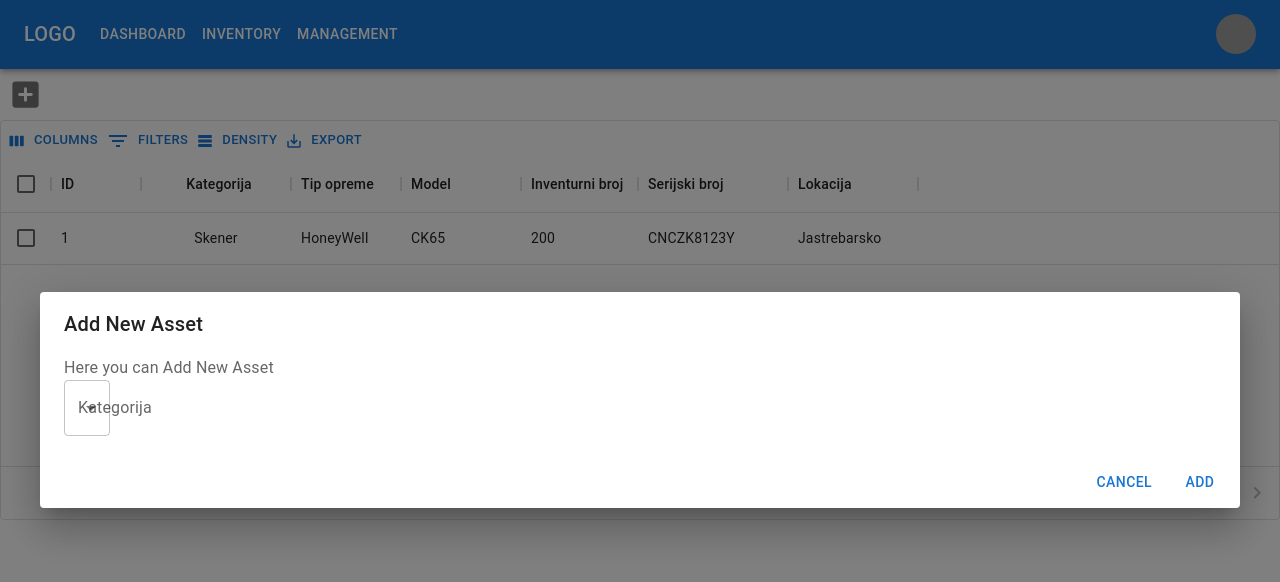
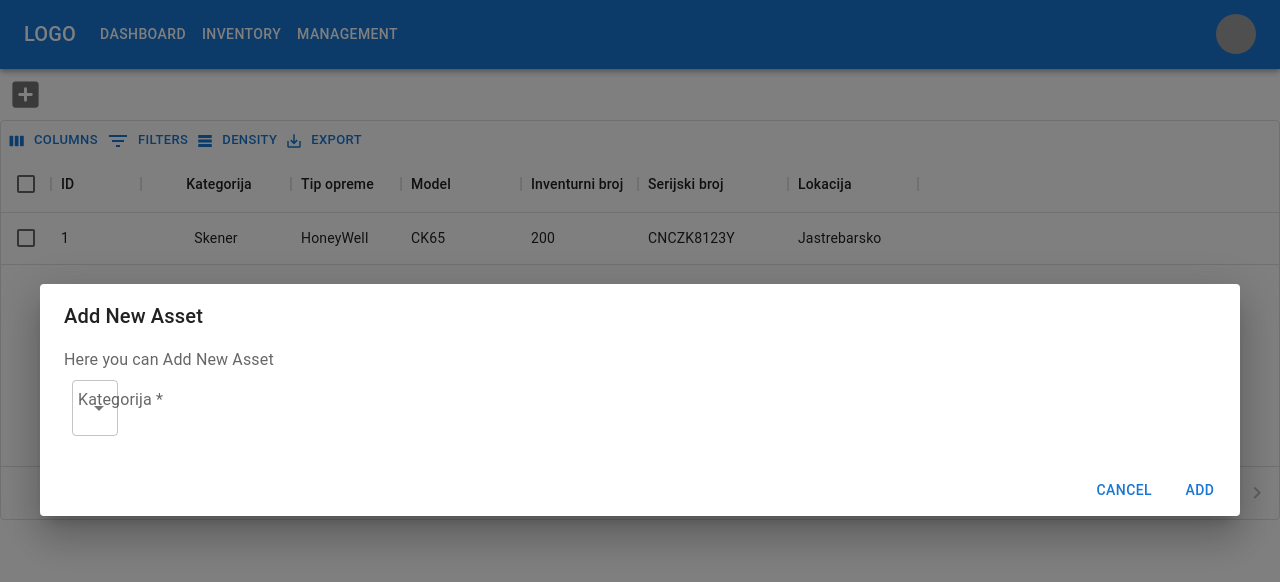
Before and after one commit to NicKyeaa/inventoryman, a React (Create React App) app: page / in a window 1280 px wide. Both pictures are taken after a click on the button 25 px from the left and 94 px from the top of the page. Shown: the top 582 px of the page. Built offline with nearby package versions, Linux system fonts and the light colour scheme; grey boxes are pictures that could not be loaded.

Commit message:
Added some comments for InvGrid.jsx

```diff
--- a/src/Components/AddModal.jsx
+++ b/src/Components/AddModal.jsx
@@ -22,13 +22,13 @@ export default function AddModal(props) {
                         Here you can Add New Asset
                     </DialogContentText>
                     <FormControl fullWidth>
-                        <Box sx={{ minWidth: 120 }}>
-                            <InputLabel id="categoryInput">Kategorija</InputLabel>
+                        <Box sx={{ m: 1, minWidth: 120 }}>
+                            <InputLabel id="categoryInput">Kategorija *</InputLabel>
                             <Select
                                 labelId="categoryInput"
                                 id="categoryInput-select"
                                 // value={age}
-                                label="Kategorija"
+                                label="Kategorija *"
                                 // onChange={handleChange}
                             >
                             </Select>
--- a/src/Components/InvGrid.jsx
+++ b/src/Components/InvGrid.jsx
@@ -56,6 +56,7 @@ export default function InvGrid() {
 
     const [modalStatus, setModalStatus] = useState(false);
 
+    // Props for Modal
     const handleOnClickAddButton = () => {
         setModalStatus(true);
     };
@@ -63,6 +64,9 @@ export default function InvGrid() {
     const handleCloseModal = () => {
         setModalStatus(false);
     }
+
+    // Select options for category for modal
+
 
     return (
         <div style={{ height: 400, width: '100%' }}>
```
